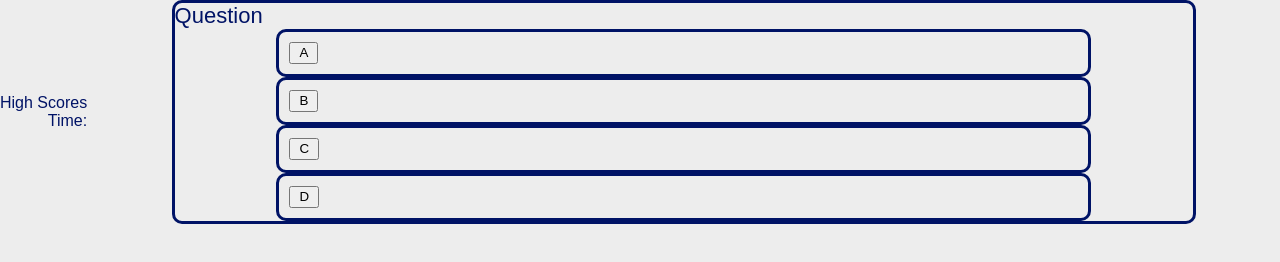
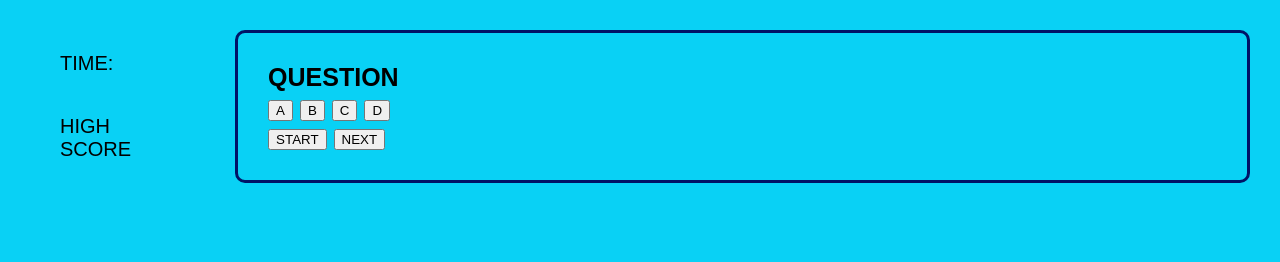
Before and after one commit to marquessanchez/code-quiz, a plain HTML site: page quiz.html in a window 1280 px wide. Drawn offline with Linux system fonts and the light colour scheme.

Commit message:
update quiz style, starting javascript funtionality

```diff
--- a/assets/css/style2.css
+++ b/assets/css/style2.css
@@ -5,7 +5,8 @@
 
   body {
     color: var(--#0099ff);
-    background-color: #ededed;
+    background-color: #09d1f5;
+    color: #000000;
     margin: 0px;
     padding: 0px;
     display: flex;
@@ -18,17 +19,32 @@
 
   .container {
     width: 80%;
-    margin: 0 auto;
+    margin: 30px;
+    padding: 30px;
+    font-size: 25px;
+    font-weight: bold;
     border: 3px solid;
     border-radius: 10px;
     border-color: #001366;
   }
 
-  .choice-container {
+  .question-container {
     width: 80%;
-    margin: 0 auto;
+    margin: 10px;
     padding: 10px;
     border: 3px solid;
     border-radius: 10px;
     border-color: #001366;
   }
+
+  .timer {
+    justify-content: left;
+    font-size: 20px;
+    padding: 20px;
+  }
+
+  .high-score {
+    justify-content: left;
+    font-size: 20px;
+    padding: 20px;
+  }
--- a/assets/js/quiz.js
+++ b/assets/js/quiz.js
@@ -1,12 +1,16 @@
-var
+var start = document.getElementById("start");
+var quiz = document.getElementById("quiz");
+var quesions = document.getElementById("quesions");
+var answerA = document.getElementById("A");
+var answerB = document.getElementById("B");
+var answerC = document.getElementById("C");
+var answerD = document.getElementById("D");
+var timer = document.getElementById("timer");
 
 
-
-
-
-const myQuestions = [
+const questions = [
     {
-        question: "What does HTML stand for?",
+        question: "Which of the following is correct?",
         answers: {
             A: "Hypertext Markup Language",
             B: "Hypertext Markdown Language",
@@ -72,11 +76,13 @@ const myQuestions = [
     },
 ];
 
+function start() {
+    displayQuestions(currentQuestionIndex)
+    questionContainerEl.remove("hide")
+}
+
 // create start quiz button
 var startButton = document.querySelector("start");
-
-
-
 
 startButton.addEventListener("click", function() {
     alert("button clicked");
--- a/quiz.html
+++ b/quiz.html
@@ -5,51 +5,29 @@
     <meta http-equiv="X-UA-Compatible" content="IE=edge">
     <meta name="viewport" content="width=device-width, initial-scale=1.0">
     <title>Code Quiz</title>
-    <link rel="stylesheet" href="assets/css/style.css">
+    <!-- <link rel="stylesheet" href="assets/css/style.css"> -->
     <link rel="stylesheet" href="assets/css/style2.css">
 
 </head>
 <body>
-    <header>
-        <div class="high-score">High Scores</id> <a href="highscores.html"></a></div>
-        <div class="time">Time:</div>
-    </header>
+    <ul>
+        <div class="timer" id="time">TIME:</div>
+        <div class="high-score" id="high-score">HIGH SCORE</div>
+    </ul>
     <div class="container">
-        <div id="quiz">
-            <div id="question">Question</div>
+        <div id="quesion-container" class="hide">
+            <div id="question">QUESTION</div>
+            <div id="answers" class="btn-grid">
+                <button classs="btn">A</button>
+                <button classs="btn">B</button>
+                <button classs="btn">C</button>
+                <button classs="btn">D</button>
+            </div>
+        </div>
+        <button id="start" class="start-btn">START</button>
+        <button id="next" class="next-btn">NEXT</button>
 
-        </div>
-    <div class="choice-container">
-        <button name ="choice" class="choices">
-            <option value="Answer A">A</option>
-        </button>
-    </div>
-    <div class="choice-container">
-        <button name ="choice" class="choices">
-            <option value="Answer B">B</option>
-        </button>
-    </div>
-    <div class="choice-container">
-        <button name ="choice" class="choices">
-            <option value="Answer C">C</option>
-        </button>
-    </div>
-    <div class="choice-container">
-        <button name ="choice" class="choices">
-            <option value="Answer D">D</option>
-        </button>
-    </div>
-
-
-    </div>
-
-
-
-
-
-
-
-    <script src="assets/js/quiz2.js"></script>
+    <script src="assets/js/quiz.js"></script>
     <!-- <script src="assets/js/quiz.js"></script> -->
 </body>
 </html>
```
Also changed, not shown: index.html (+5 -6 lines). Lines whose indentation alone changed are shown as unchanged.
